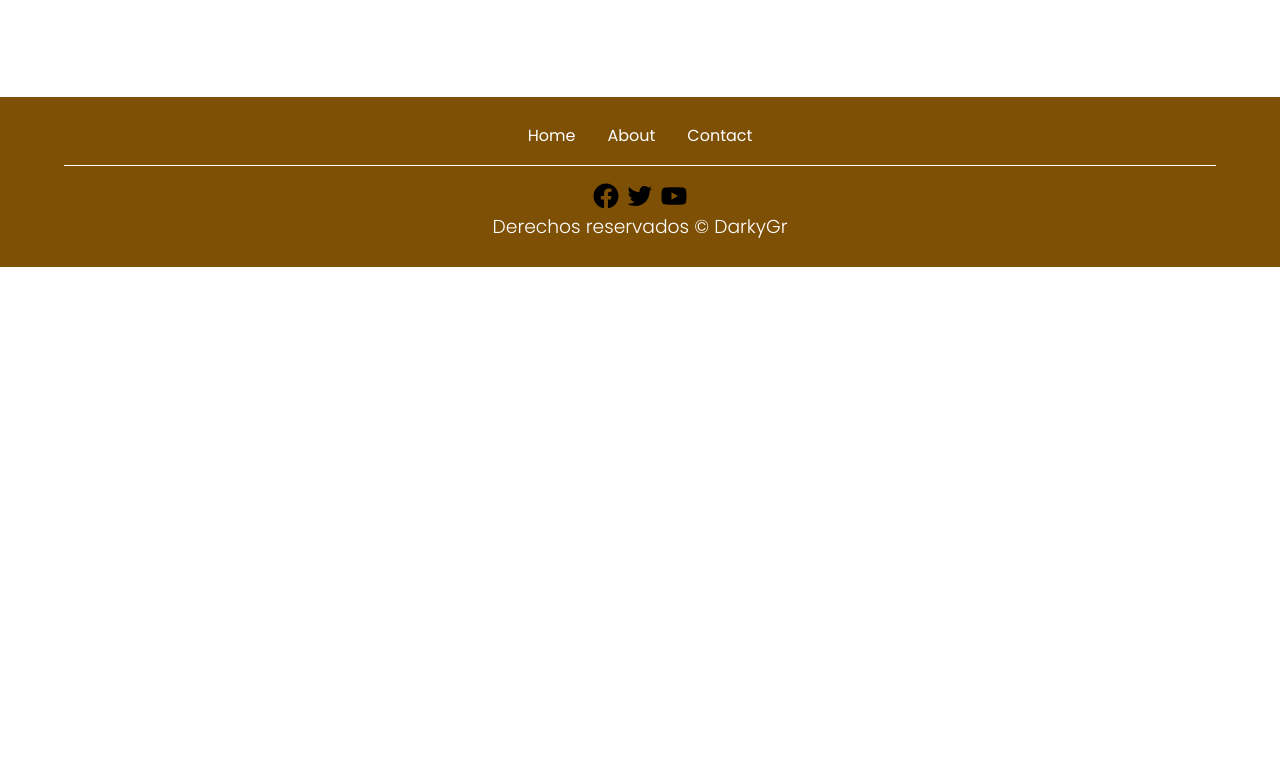
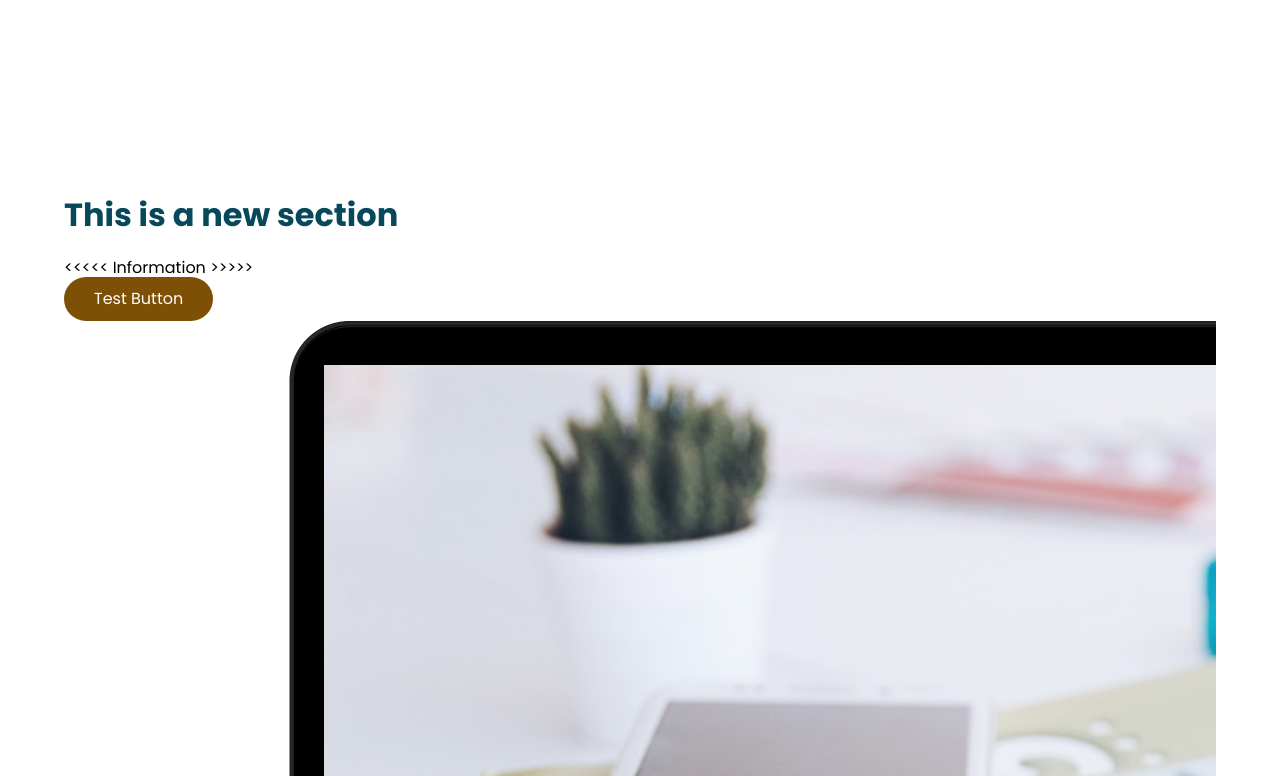
Before and after one commit to DarkyGr/Web-Page-1, a plain HTML site: page index.html in a window 1280 px wide. Shown: the part 1184-1960 px from the top of the page. Before the commit the page ends 1451 px from the top, so only its background shows below. Drawn offline with Linux system fonts and the light colour scheme.

Commit message:
✅ Main - Knowledge

```diff
--- a/index.html
+++ b/index.html
@@ -79,6 +79,25 @@
                 </article>
             </div>
         </section>
+
+        <!-- Knowledge -->
+        <section class="knowledge">
+            <div class="knowledge__container container">
+                <div class="knowledege__texts">
+                    <h2 class="subtitle">This is a new section</h2>
+                    <p class="knowledge__paragraph">
+                        <<<<<
+                        Information
+                        >>>>>
+                    </p>
+                    <a href="#" class="btn_test">Test Button</a>
+                </div>
+
+                <figure class="knowledge__picture">
+                    <img src="./images/macbook.png" class="knowledge__img">
+                </figure>
+            </div>
+        </section>
     </main>
 
 
```
